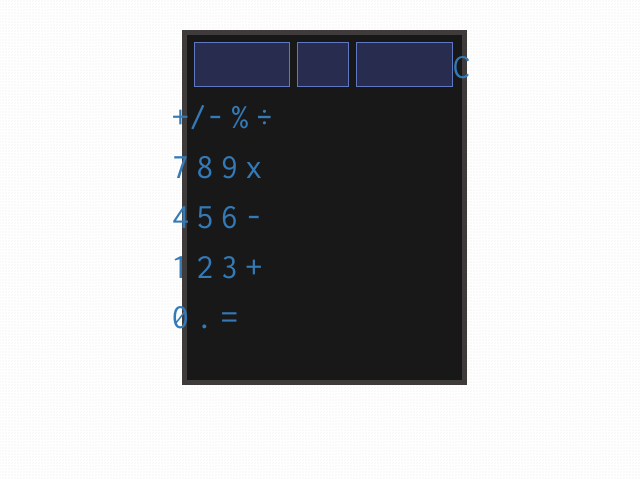
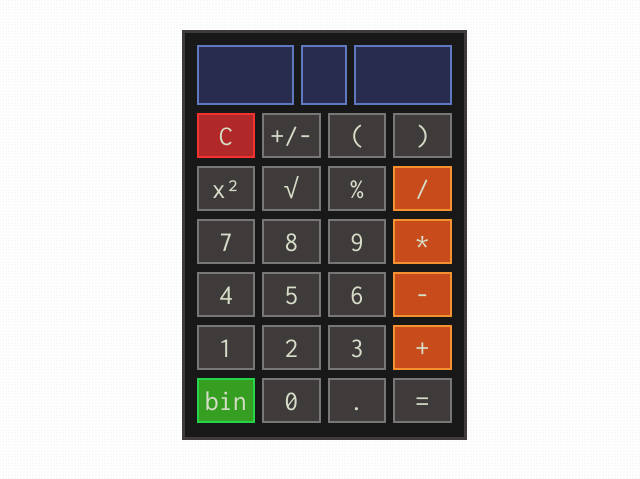
Before and after one commit to randimays/codeup.dev, a PHP site: page /public/js_calculator.html in a window 1280 px wide. Shown: the part 60-539 px from the top of the page, without its empty margins (316-956 px from the left). Run offline with PHP 8.4, Linux system fonts and the light colour scheme; some libraries are stand-ins or nearby versions.

Commit message:
Adding working files for calculator

```diff
--- a/public/css/calculator.css
+++ b/public/css/calculator.css
@@ -6,10 +6,10 @@ body {
 
 #container {
 	width: 285px;
-	height: 355px;
+	height: 410px;
 	margin: auto;
 	background-color: #191818;
-	border: 5px #403b3b solid;
+	border: 3px #403b3b solid;
 }
 
 h1#header {
@@ -17,30 +17,64 @@ h1#header {
 	margin-bottom: 30px;
 }
 
-/*Input CSS*/
-
-#inputs {
-	margin: 7px;
-}
 #inputs>input {
 	background-color: #282c4e;
-	border: 1px #6078bf solid;
-	display: inline-block;
-	float: left;
-	height: 45px;
+	color: white;
+	border: 2px #6078bf solid;
+	height: 60px;
+	padding: 0;
+	margin: 12px 0 8px 0;
 }
 
-#operandLeft, #operandRight {
-	width: 37%;
+#leftOperand, #rightOperand {
+	width: 31.5%;
 }
 
 #operator {
-	width: 20%;
-	margin: 0 7px 0 7px;
+	width: 15%;
 }
 
-/*Button CSS*/
+/* For textarea
+#topinput {
+	background-color: #282c4e;
+	border: 2px #6078bf solid;
+	width: 83%;
+	height: 60px;
+	margin: 10px 3px 4px 3px;
+	resize: none;
+}*/
 
-#groupButtons>.row>a {
-	font-size: 2.5em;
+.exponent {
+	font-size: .65em;
 }
+
+#groupBtns .colorOperators {
+	background-color: #c84c1b;
+	border: 2px #f49232 solid;
+}
+
+#groupBtns .colorClear {
+	background-color: #b12828;
+	border: 2px #f43232 solid;
+}
+
+#groupBtns .binaryColor {
+	background-color: #369f21;
+	border: 2px #26d44b solid;
+}
+
+#groupBtns input, button{
+	color: #d5ddc8;
+	text-align: center;
+	font-size: 2em;
+	text-decoration: none;
+	background-color: #403b3b;
+	display: inline-block;
+	margin-bottom: 8px;
+}
+
+div.row input, button{
+	width: 58.5px;
+	height: 45px;
+	border: 2px #777 solid;
+}
--- a/public/js/calculator.js
+++ b/public/js/calculator.js
@@ -0,0 +1,25 @@
+window.onload = function () {
+
+	"use strict";
+
+	var buttonsArray = document.getElementsByClassName("number-btn");
+
+	function pressNumberButtons () {
+		for (var i = 0; i < buttonsArray.length; i++) {
+			buttonsArray[i].addEventListener ("click", pushToTop);
+		}
+	}
+
+	pressNumberButtons();
+
+	function pushToTop () {
+		document.getElementById("leftOperand").value += this.value;
+	}
+
+}
+
+	// var buttons = [];
+			// var value = buttonsArray[i].getAttribute("value");
+			// var buttons = [];
+			// buttons.push(parseInt(value));
+			// buttons.sort();
--- a/public/js_calculator.html
+++ b/public/js_calculator.html
@@ -3,63 +3,80 @@
 <head>
 	<title></title>
 	<meta charset="utf-8">
-	<script src="js/calculator.js"></script>
 	<link href="css/bootstrap/bootstrap.css" rel="stylesheet">
 	<link href='https://fonts.googleapis.com/css?family=Inconsolata' rel='stylesheet' type='text/css'>
 	<link href="css/calculator.css" type="text/css" rel="stylesheet">
+	<script src="js/calculator.js"></script>
 </head>
 <body>
 	<h1 id="header" class="text-center">JavaScript Calculator</h1>
 
 	<div id="container">
 
-		<div id="inputs" class="text-center">
-			<input id="operandLeft" name="operandLeft" type="text" readonly>
-			<input id="operator" name="operator" type="text" readonly>
-			<input id="operandRight" name="operandRight" type="text" readonly>
+		<div class="row">
+			<div id="inputs" class="text-center">
+				<input id="leftOperand" readonly>
+				<input id="operator" readonly>
+				<input id="rightOperand" readonly>
+			</div>
 		</div>
 
-		<div id="groupButtons">
-			<div class="row">
-				<a class="calcButton" href="#">C</a>
-				<a class="calcButton" href="#">+/-</a>
-				<a class="calcButton" href="#">%</a>
-				<a class="calcButton" href="#">&divide;</a>
+<!-- 		<div class="row">
+			<div id="input" class="text-center">
+				<textarea id="topinput" readonly></textarea>
+			</div>
+		</div> -->
+
+		<div id="groupBtns">
+			<div class="row text-center">
+				<input id="clearbtn" class="colorClear" value="C" readonly>
+				<input id="posnegbtn" value="+/-" readonly>
+				<input id="leftparenbtn" value="(" readonly>
+				<input id="rightparenbtn" value=")" readonly>
 			</div>
 
-			<div class="row">
-				<a class="calcButton" href="#">7</a>
-				<a class="calcButton" href="#">8</a>
-				<a class="calcButton" href="#">9</a>
-				<a class="calcButton" href="#">x</a>
+			<div class="row text-center">
+				<input id="exponentbtn" value="x&#178;" readonly>
+				<input id="sqrtbtn" value="&radic;" readonly>
+				<input id="percentbtn" value="%" readonly>
+				<input id="dividebtn" class="colorOperators" value="/" readonly>
 			</div>
 
-			<div class="row">
-				<a class="calcButton" href="#">4</a>
-				<a class="calcButton" href="#">5</a>
-				<a class="calcButton" href="#">6</a>
-				<a class="calcButton" href="#">-</a>
+			<div class="row text-center">
+				<input class="number-btn" value="7" readonly>
+				<input class="number-btn" value="8" readonly>
+				<input class="number-btn" value="9" readonly>
+				<input id="multiplybtn" class="colorOperators" value="*" readonly>
 			</div>
 
-			<div class="row">
-				<a class="calcButton" href="#">1</a>
-				<a class="calcButton" href="#">2</a>
-				<a class="calcButton" href="#">3</a>
-				<a class="calcButton" href="#">+</a>
+			<div class="row text-center">
+				<input class="number-btn" value="4" readonly>
+				<input class="number-btn" value="5" readonly>
+				<input class="number-btn" value="6" readonly>
+				<input id="minusbtn" class="colorOperators" value="-" readonly>
 			</div>
 
-			<div class="row">
-				<a class="calcButton" href="#">0</a>
-				<a class="calcButton" href="#">.</a>
-				<a class="calcButton" href="#">=</a>
+			<div class="row text-center">
+				<input class="number-btn" value="1" readonly>
+				<input class="number-btn" value="2" readonly>
+				<input class="number-btn" value="3" readonly>
+				<input id="plusbtn" class="colorOperators" value="+" readonly>
+			</div>
+
+			<div class="row text-center">
+				<input id="binarybtn" class="binaryColor" value="bin" readonly>
+				<input class="number-btn" value="0" readonly>
+				<input id="decimalbtn" value="." readonly>
+				<input id="equalsbtn" value="=" readonly>
 			</div>
 
 		</div>
 
 	</div>
+
 <!-- 	JS -->
-<script src="https://ajax.googleapis.com/ajax/libs/jquery/1.11.3/jquery.min.js"></script>
-<script src="/js/bootstrap/bootstrap.min.js"></script>
+<!-- <script src="https://ajax.googleapis.com/ajax/libs/jquery/1.11.3/jquery.min.js"></script>
+<script src="/js/bootstrap/bootstrap.min.js"></script> -->
 
 </body>
 </html>
```
